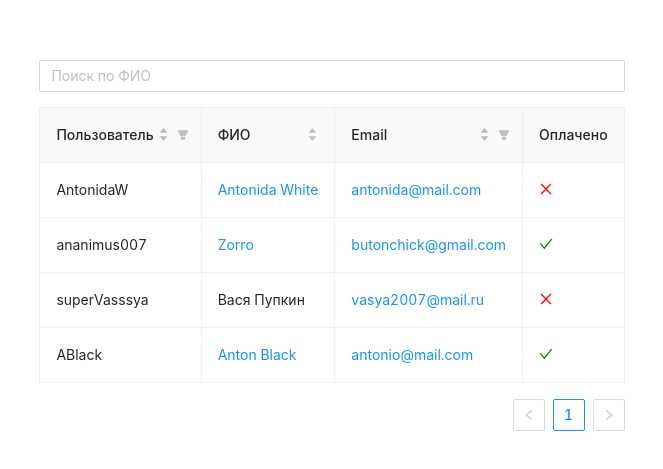
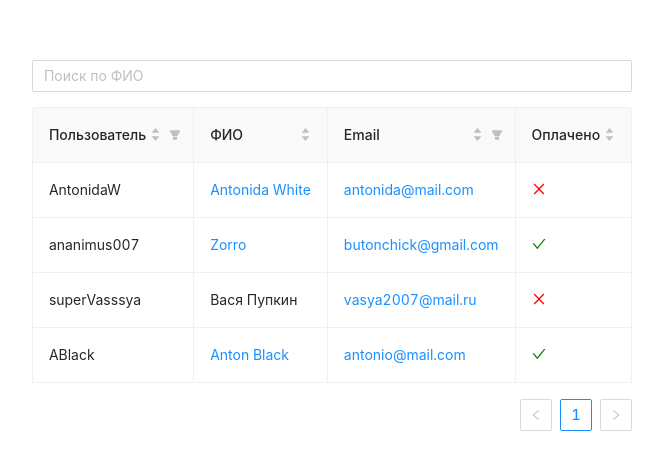
Before and after one commit to Liya174/table_physical, a React (Create React App) app: page / in a window 1280 px wide. Shown: the part 147-616 px from the top of the page, without its empty margins (308-971 px from the left). Built offline with nearby package versions, Linux system fonts and the light colour scheme.

Commit message:
Добавлена сортировка по статусу оплаты

```diff
--- a/src/components/UsersTable/UsersTable.jsx
+++ b/src/components/UsersTable/UsersTable.jsx
@@ -38,10 +38,14 @@ class UsersTable extends React.Component {
   };
 
   sort = (a, b) => {
-    a = a || '';
-    b = b || '';
+    if (typeof a !== typeof b) {
+      return false;
+    }
 
-    return a.localeCompare(b);
+    if (typeof a === 'string') return a.localeCompare(b);
+    if (typeof a === 'boolean') return (a === b) ? 0 : a ? -1 : 1;
+
+    return false;
   };
 
   filter = (value, field) => {
@@ -108,8 +112,9 @@ class UsersTable extends React.Component {
     {
       title: 'Оплачено',
       dataIndex: 'pay_status',
-      key: 'payment_status',
-      render: (isPaid) => isPaid ? <CheckOutlined style={{color: 'green'}} /> : <CloseOutlined style={{color: 'red'}} />
+      key: 'pay_status',
+      render: (isPaid) => isPaid ? <CheckOutlined style={{color: 'green'}} /> : <CloseOutlined style={{color: 'red'}} />,
+      sorter: (a, b) => this.sort(a.pay_status, b.pay_status),
     },
   ];
 
```
